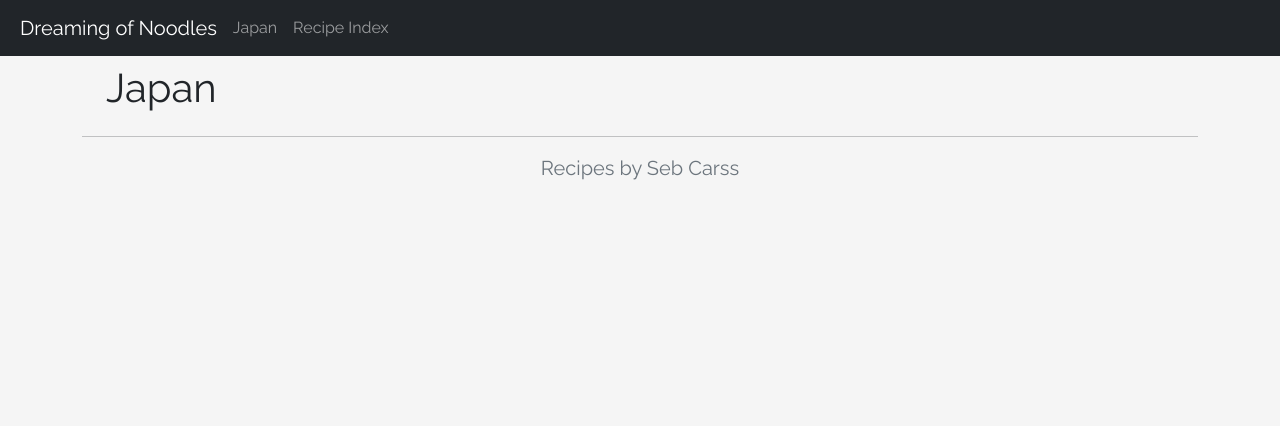
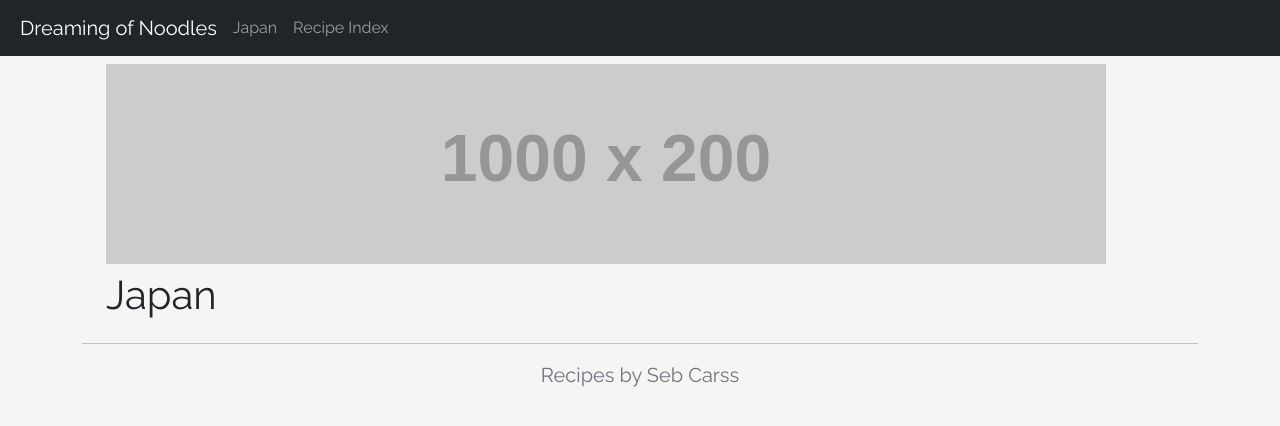
Before and after one commit to sebcarss/dreaming-of-noodles, a Next.js app: page /japan in a window 1280 px wide. Shown: the top 426 px of the page. Built offline with nearby package versions, Linux system fonts and the light colour scheme.

Commit message:
Add next.config.js for external images

```diff
--- /dev/null
+++ b/next.config.js
@@ -0,0 +1,5 @@
+module.exports = {
+    images: {
+        domains: ['via.placeholder.com'],
+    },
+}
--- a/pages/japan.js
+++ b/pages/japan.js
@@ -1,6 +1,6 @@
 import Layout from '../components/layout'
 import Container from 'react-bootstrap/Container'
-// import Image from 'next/image'
+import Image from 'next/image'
 import Row from 'react-bootstrap/Row'
 import Col from 'react-bootstrap/Col'
 
@@ -10,6 +10,16 @@ export default function Japan() {
     return (
         <Layout title={title}>
             <Container className="mt-3">
+                <Row>
+                    <Col>
+                        <Image
+                            alt="World Food Tour banner image"
+                            src="https://via.placeholder.com/1000x200.png?text=World+Food+Tour"
+                            width={1000}
+                            height={200}
+                        />
+                    </Col>
+                </Row>
                 <Row>
                     <h1>Japan</h1>
                 </Row>
```
